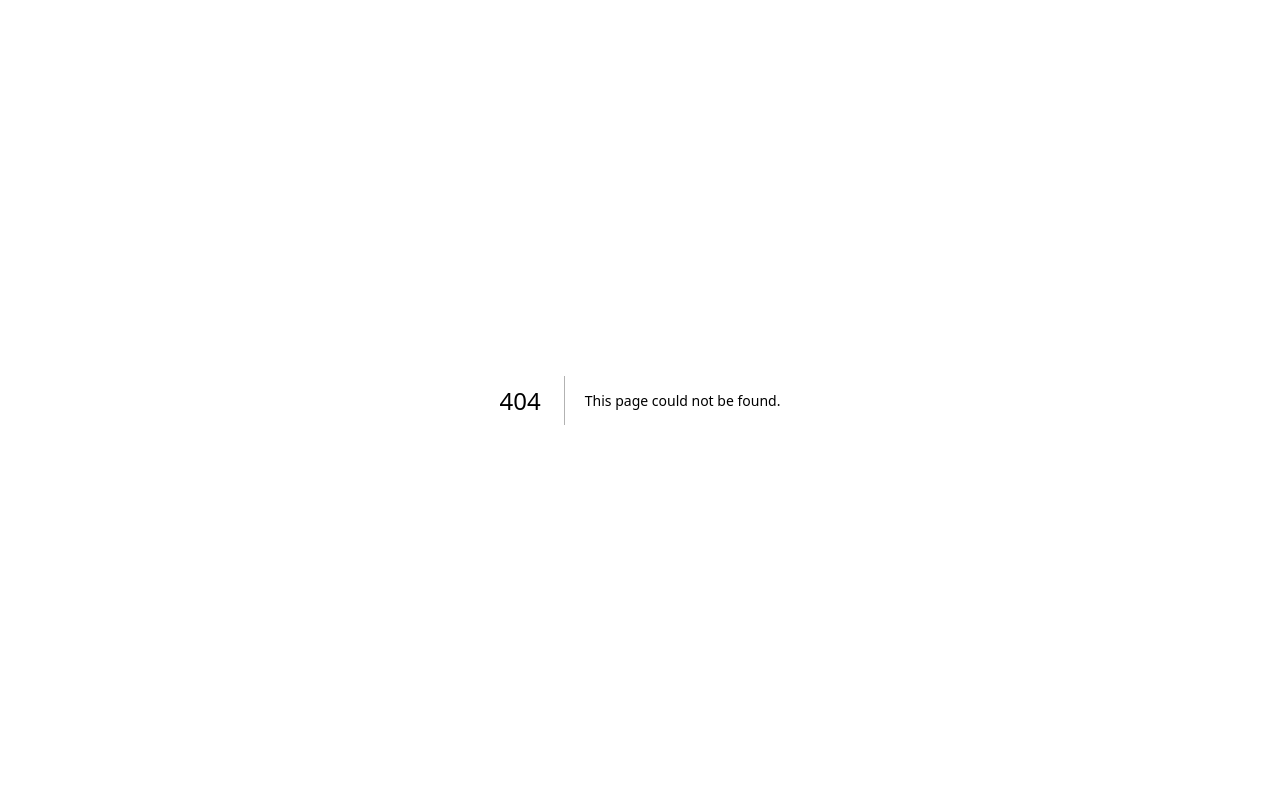
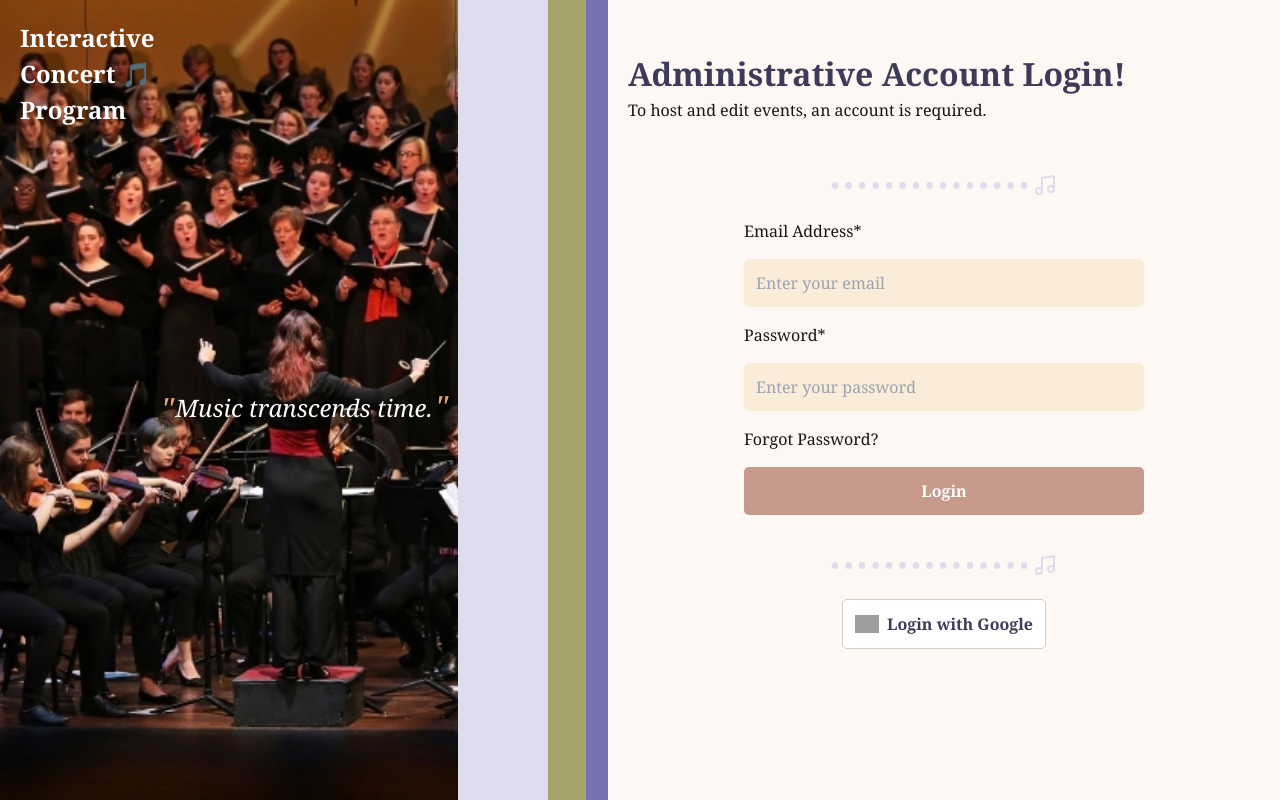
Before and after one commit to KatherineHu-2025/concert_program_online, a Next.js app: page /login in a window 1280 px wide. Before the commit this address had no page. Built offline with nearby package versions, Linux system fonts and the light colour scheme; no server answers; grey boxes are pictures that could not be loaded.

Commit message:
Change sign up page and add login page;

```diff
--- /dev/null
+++ b/app/login/page.tsx
@@ -0,0 +1,123 @@
+"use client";
+
+import React, { useState, useEffect } from "react";
+import { useRouter } from "next/navigation";
+import Image from "next/image";
+import { getAuth, signInWithEmailAndPassword, signInWithPopup, GoogleAuthProvider, Auth } from "firebase/auth";
+import { FirebaseError } from "firebase/app";
+import styles from "../../styles/SignUp.module.css"; // Using same styles as SignUp
+import DecorativeDivider from "@/components/DecorativeDots";
+import { Lora } from "next/font/google";
+
+const lora = Lora({ subsets: ["latin"], weight: ["400", "700"] });
+
+const LoginPage = () => {
+    const router = useRouter();
+    const [auth, setAuth] = useState<Auth | null>(null);
+    const [email, setEmail] = useState("");
+    const [password, setPassword] = useState("");
+    const [error, setError] = useState<string | null>(null);
+
+    useEffect(() => {
+        import("../../firebaseConfig").then(() => setAuth(getAuth() as Auth | null));
+    }, []);
+
+    const handleLogin = async (e: React.FormEvent) => {
+        e.preventDefault();
+        if (!auth) return;
+        setError(null);
+
+        try {
+            await signInWithEmailAndPassword(auth, email, password);
+            router.push("/"); // Redirect to dashboard after login
+        } catch (err) {
+            setError(err instanceof FirebaseError ? err.message : "An unexpected error occurred.");
+        }
+    };
+
+    const handleGoogleSignIn = async () => {
+        if (!auth) return;
+        const provider = new GoogleAuthProvider();
+        try {
+            await signInWithPopup(auth, provider);
+            router.push("/"); // Redirect to dashboard
+        } catch (err) {
+            setError(err instanceof FirebaseError ? err.message : "An unexpected error occurred.");
+        }
+    };
+
+    return (
+        <div className={lora.className}>
+            <div className={styles.pageContainer}>
+                {/* Left Panel (Brand + Image) */}
+                <div className={styles.leftPanel}>
+                    <div className={styles.brandContainer}>
+                        <h1 className={styles.brand}>Interactive</h1>
+                        <h1 className={styles.brand}>Concert 🎵</h1>
+                        <h1 className={styles.brand}>Program</h1>
+                    </div>
+                    <div className={styles.rightDecorations}>
+                        <div className={styles.rectangle1}></div>
+                        <div className={styles.rectangle2}></div>
+                        <div className={styles.rectangle3}></div>
+                    </div>
+                    <p className={styles.quote}>Music transcends time.</p>
+                </div>
+
+                {/* Right Panel (Login Form) */}
+                <div className={styles.rightPanel}>
+                    <div className={styles.headerContainer}>
+                        <h2 className={styles.heading}>Administrative Account Login!</h2>
+                        <p className={styles.subheading}>To host and edit events, an account is required.</p>
+                    </div>
+
+                    <DecorativeDivider dotCount={15} musicNotePosition="back" />
+
+                    <form onSubmit={handleLogin} className={styles.form}>
+                        <label>Email Address*</label>
+                        <input
+                            type="email"
+                            className={styles.inputField}
+                            value={email}
+                            onChange={(e) => setEmail(e.target.value)}
+                            required
+                            placeholder="Enter your email"
+                        />
+
+                        <label>Password*</label>
+                        <input
+                            type="password"
+                            className={styles.inputField}
+                            value={password}
+                            onChange={(e) => setPassword(e.target.value)}
+                            required
+                            placeholder="Enter your password"
+                        />
+
+                        <div className={styles.forgotPassword}>
+                            <a href="/forgot-password">Forgot Password?</a>
+                        </div>
+
+                        {error && <p className={styles.error}>{error}</p>}
+
+                        <button type="submit" className={styles.submitButton}>Login</button>
+                    </form>
+
+                    <DecorativeDivider dotCount={15} />
+
+                    <button onClick={handleGoogleSignIn} className={styles.googleButton} disabled={!auth}>
+                        <Image
+                            src="https://www.gstatic.com/firebasejs/ui/2.0.0/images/auth/google.svg"
+                            alt="Google Logo"
+                            width={24}
+                            height={24}
+                        />
+                        Login with Google
+                    </button>
+                </div>
+            </div>
+        </div>
+    );
+};
+
+export default LoginPage;
--- a/app/signup/page.tsx
+++ b/app/signup/page.tsx
@@ -19,33 +19,10 @@ const SignUpPage = () => {
     const [email, setEmail] = useState("");
     const [password, setPassword] = useState("");
     const [error, setError] = useState<string | null>(null);
-    // const [isExistingUser, setIsExistingUser] = useState<boolean | null>(null);
-    // const [showPasswordInput, setShowPasswordInput] = useState(false);
 
     useEffect(() => {
       import("../../firebaseConfig").then(() => setAuth(getAuth() as Auth | null));
     }, []);
-
-    // const handleEmailSubmit = async (e: React.FormEvent) => {
-    //   e.preventDefault();
-    //   if (!auth) return;
-    //   setError(null);
-
-    //   try {
-    //     const signInMethods = await fetchSignInMethodsForEmail(auth, email.trim().toLowerCase());
-    //     if (signInMethods.includes("password")) {
-    //       setIsExistingUser(true);
-    //     } else if (signInMethods.includes("google.com")) {
-    //       setError("This email is registered with Google Sign-In. Please use that method.");
-    //       setIsExistingUser(null);
-    //     } else {
-    //       setIsExistingUser(false);
-    //     }
-    //     // setShowPasswordInput(true);
-    //   } catch (err) {
-    //     setError(err instanceof FirebaseError ? err.message : "An unexpected error occurred.");
-    //   }
-    // };
 
     const handlePasswordSubmit = async (e: React.FormEvent) => {
       e.preventDefault();
@@ -53,11 +30,6 @@ const SignUpPage = () => {
       setError(null);
 
       try {
-        // if (isExistingUser) {
-        //   await signInWithEmailAndPassword(auth, email, password);
-        // } else {
-        //   await createUserWithEmailAndPassword(auth, email, password);
-        // }
         await createUserWithEmailAndPassword(auth, email, password);
         router.push("/");
       } catch (err) {
@@ -75,6 +47,7 @@ const SignUpPage = () => {
         setError(err instanceof FirebaseError ? err.message : "An unexpected error occurred.");
       }
     };
+
 
     return (
       <div className={lora.className}> {/* Apply font class here */}
@@ -108,6 +81,12 @@ const SignUpPage = () => {
                         <div className={styles.termsContainer}>
                             <input type="checkbox" required /> I agree to terms & conditions
                         </div>
+                        <p className={styles.alreadyUserText}>
+                          I'm already a user.{" "}
+                          <span className={styles.loginLink} onClick={() => router.push("/login")}>
+                              Login here
+                          </span>
+                        </p>
                         {error && <p className={styles.error}>{error}</p>}
                         <button type="submit" className={styles.submitButton}>Register Account</button>
                     </form>
--- a/styles/SignUp.module.css
+++ b/styles/SignUp.module.css
@@ -184,3 +184,21 @@
 .googleButton img {
     margin-right: 0.5rem;
 }
+
+.alreadyUserText {
+    text-align: center;
+    margin-top: 1rem;
+    font-size: 0.95rem;
+    color: #4a4a4a;
+}
+
+.loginLink {
+    color: #003a80;
+    font-weight: bold;
+    cursor: pointer;
+    text-decoration: underline;
+}
+
+.loginLink:hover {
+    color: #002860;
+}
```
